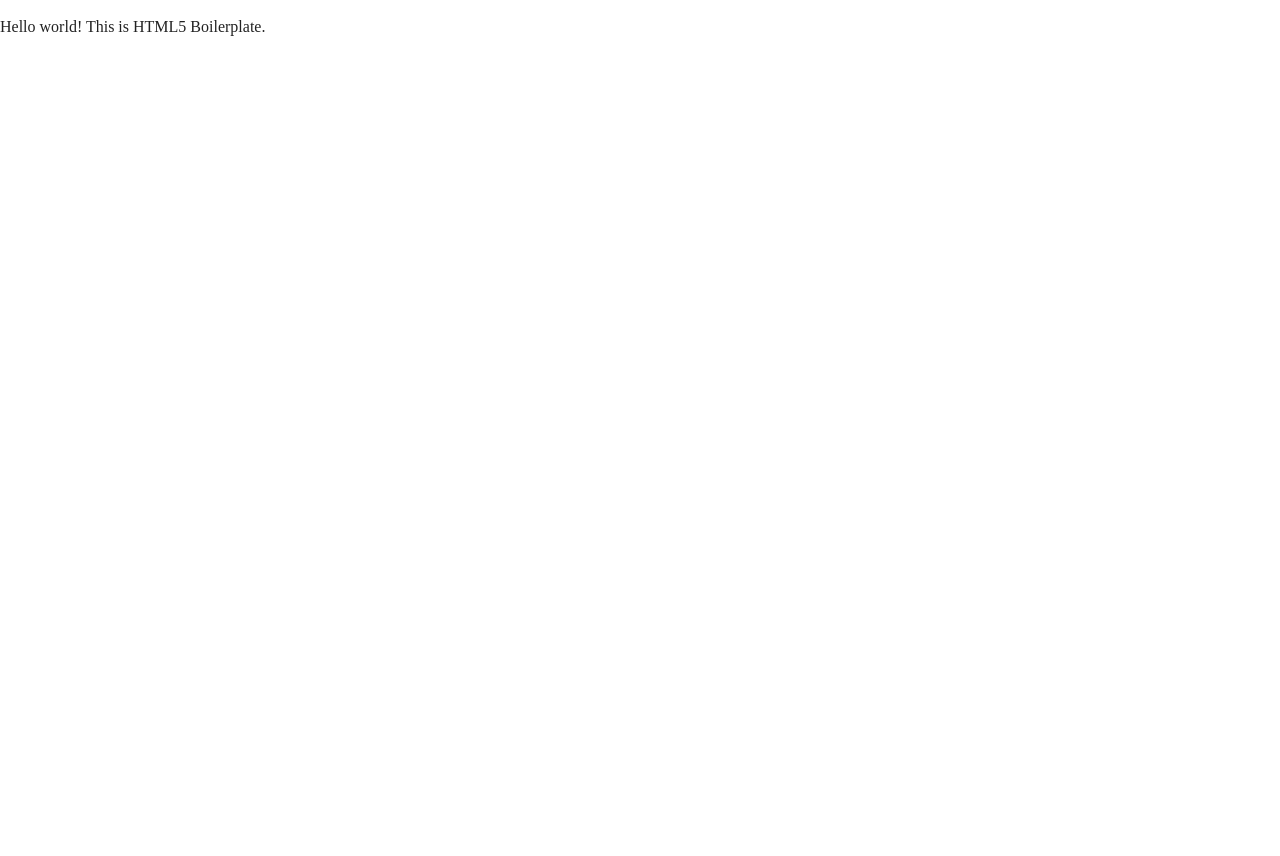
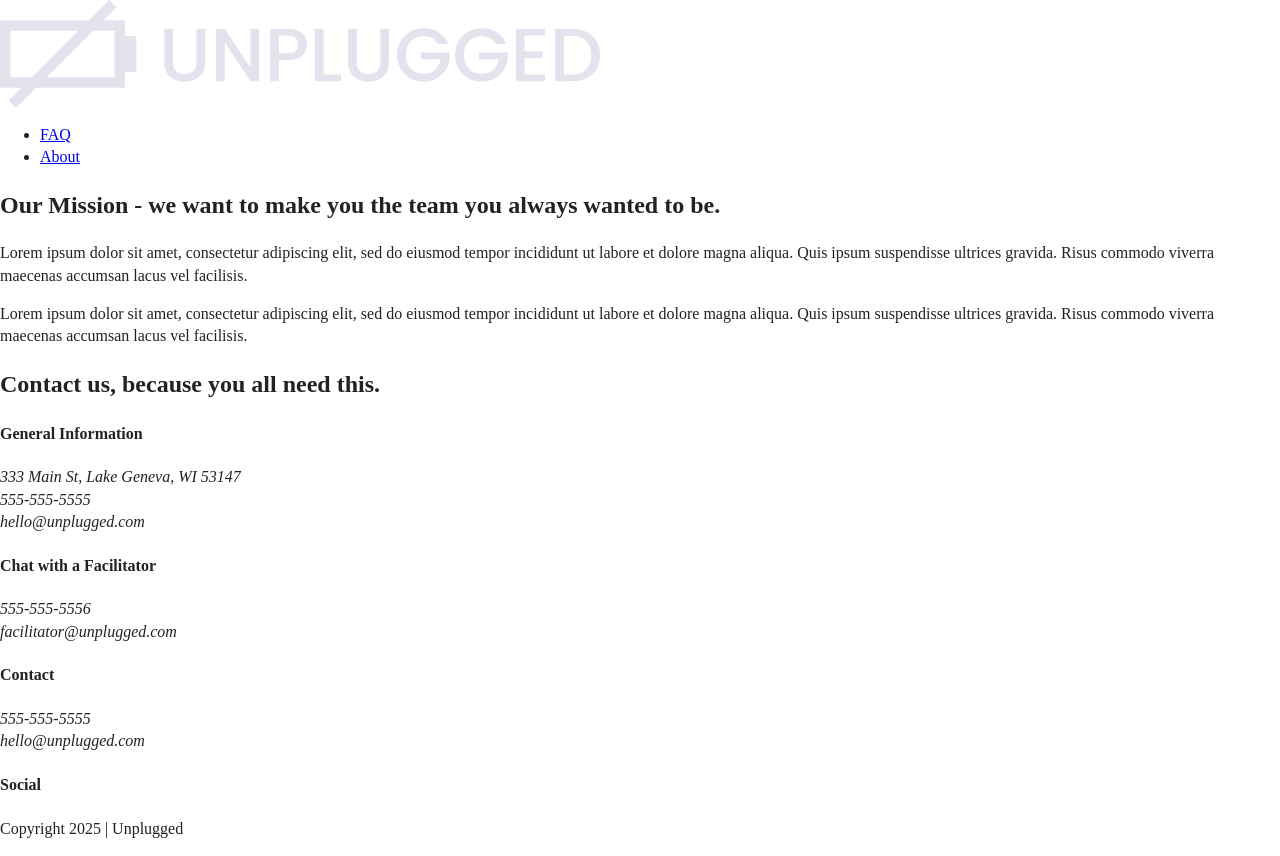
Before and after one commit to laurenferguson023/unplugged, a website: page about/index.html in a window 1280 px wide. Before the commit the page ends 800 px from the top, so only its background shows below. Drawn offline with Linux system fonts and the light colour scheme; files whose address does not match are found by name.

Commit message:
Added About page info

```diff
--- a/about/index.html
+++ b/about/index.html
@@ -24,8 +24,95 @@
 
 <body>
 
-  <!-- Add your site or application content here -->
-  <p>Hello world! This is HTML5 Boilerplate.</p>
+<header>
+    <div class="content-wrapper">
+        <a href="#"><img src="unpluggedlogo.png" alt="unplugged logo"></a>
+        <div class="header-divider">
+        <nav>
+            <ul>
+              <li><a href="../faq/index.html" target="_blank" rel="noopener">FAQ</a></li>
+              <li><a href="index.html" target="_blank" rel="noopener">About</a></li>
+            </ul>
+        </nav>
+        </div>
+    </div><!--header content ends-->
+</header>
+
+<main>
+<section class="mission">
+    <div class="content-wrapper">
+        <div class="mission-content">
+            <h2>Our Mission - we want to make you the team you always wanted to be.</h2>
+                <p>Lorem ipsum dolor sit amet, consectetur adipiscing elit, sed do eiusmod tempor incididunt ut labore et dolore magna aliqua. Quis ipsum suspendisse ultrices gravida. Risus commodo viverra maecenas accumsan lacus vel facilisis.</p>
+                <p>Lorem ipsum dolor sit amet, consectetur adipiscing elit, sed do eiusmod tempor incididunt ut labore et dolore magna aliqua. Quis ipsum suspendisse ultrices gravida. Risus commodo viverra maecenas accumsan lacus vel facilisis.</p>
+        </div> <!--mission content wrapper ends-->
+    </div>
+</section>
+<section class="map">
+    <div class="content-wrapper">
+        <figure>
+
+        </figure>
+    </div>
+</section>
+
+<section class="contact-content">
+    <div class="content-wrapper">
+        <div class="contact-content">
+            <h2>Contact us, because you all need this.</h2>
+            <div class="general-info">
+                <h4>General Information</h4>
+                <address>
+                    <p>333 Main St, Lake Geneva, WI 53147<br>
+                        555-555-5555<br>
+                        hello@unplugged.com
+                        </p>
+                </address>
+            </div>
+            <div class="chat-info">
+                <h4>Chat with a Facilitator</h4>
+                <address>
+                    <p>555-555-5556 <br>
+                       facilitator@unplugged.com
+                        </p>
+                </address>
+            </div>
+        </div>
+    </div>
+</section>
+
+</main>
+
+<footer>
+    <div class="content-wrapper">
+      <div class="footer-content">
+        <div class="footer-contact">
+          <h4>Contact</h4>
+          <address>
+            <p>
+              555-555-5555<br>
+              hello@unplugged.com
+            </p>
+          </address>
+        </div>
+        <div class="footer-social">
+          <h4>Social</h4>
+          <div class="social-icons">
+            <p>
+              <a href="#"></a>
+            </p>
+          </div>
+        </div>
+            <!--footer contact ends-->
+        <div class="copyright">
+          <p>Copyright 2025 | Unplugged</p>
+        </div>
+      </div>
+    </div>
+    <!--footer content-wrapper ends-->
+  </footer>
+
+
   <script src="../js/vendor/modernizr-3.11.2.min.js"></script>
   <script src="../js/plugins.js"></script>
   <script src="../js/main.js"></script>
```
Also changed, not shown: index.html (+2 -0 lines).
